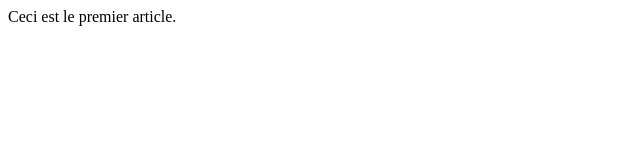
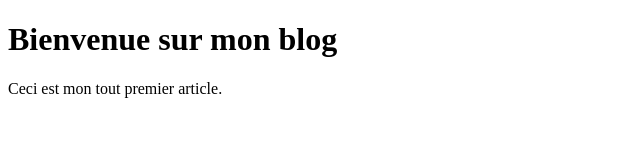
Before and after one commit to R0nank0/APE-Cernier, an Eleventy site: page posts/premier-article.md in a window 1280 px wide. Shown: the whole page, without its empty margins (0-640 px from the left). Built offline with nearby package versions, Linux system fonts and the light colour scheme; Eleventy itself is replaced by a stand-in of ours; files that its build step writes are made by us from their sources.

Commit message:
Update premier-article.md

```diff
--- a/posts/premier-article.md
+++ b/posts/premier-article.md
@@ -1,6 +1,8 @@
 ---
-title: "Bienvenue"
+title: "Bienvenue sur mon blog"
 date: 2025-05-11
+layout: layout.njk
+tags: post
 ---
 
-Ceci est le premier article.
+Ceci est mon tout premier article.
```
